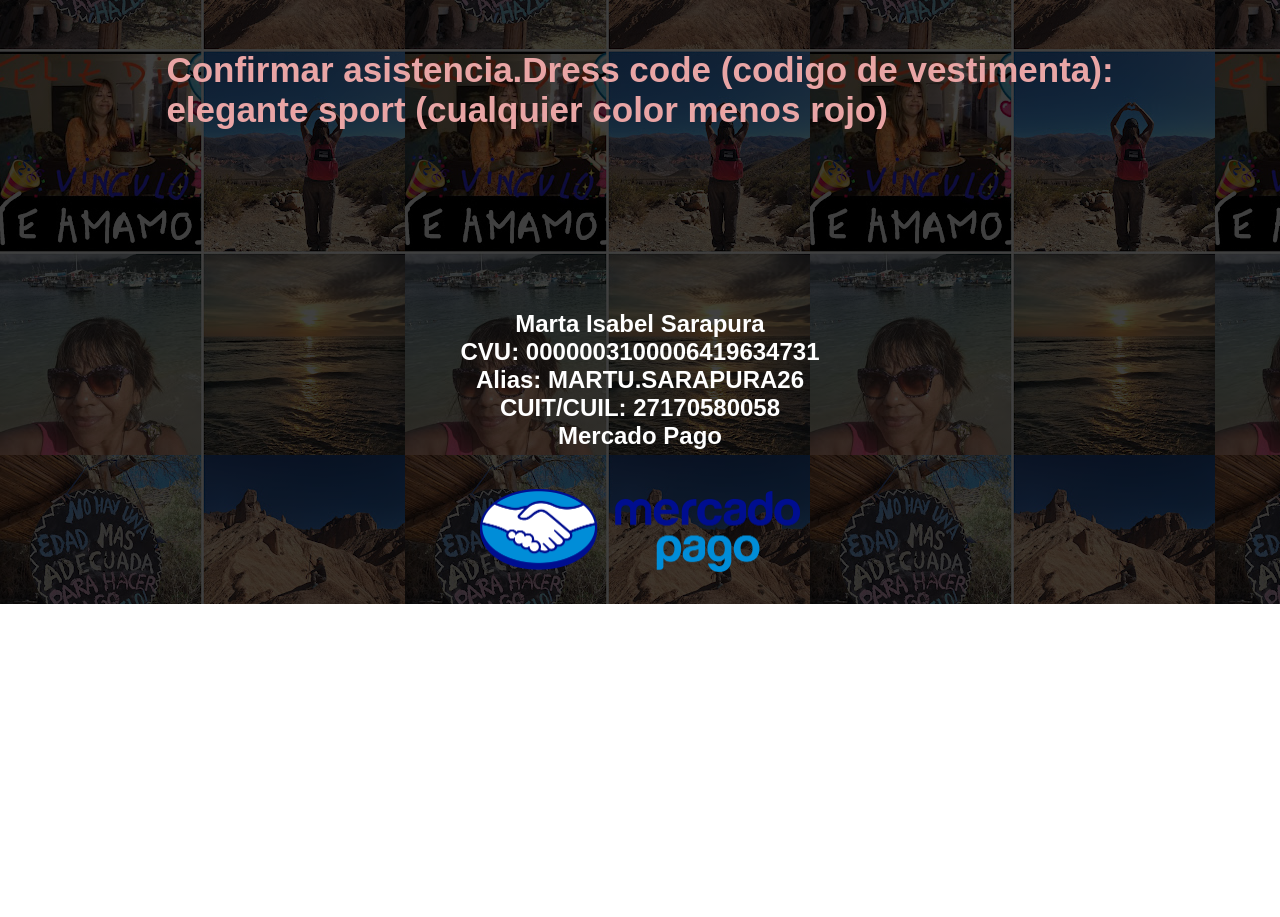
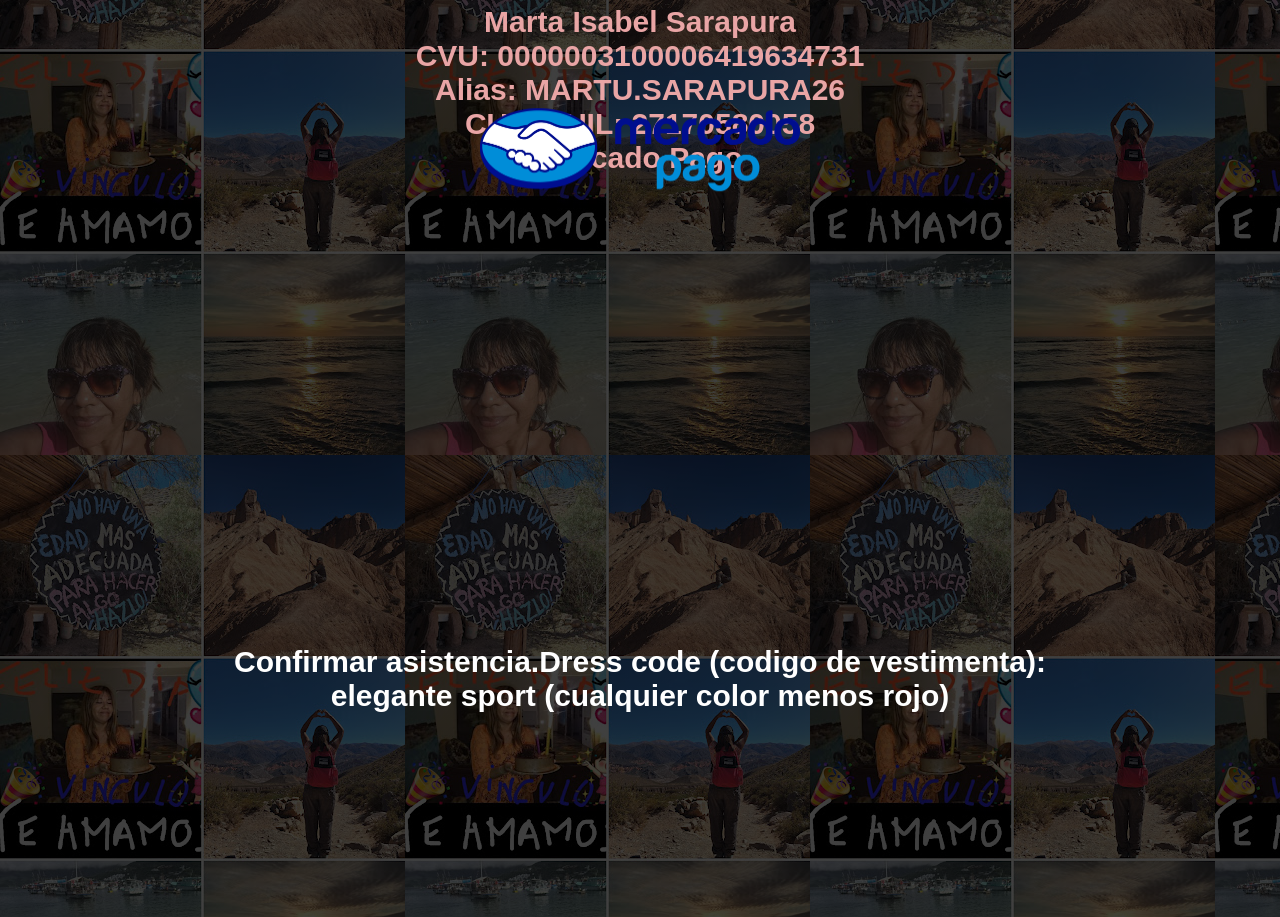
Before and after one commit to RecaldeFabrizio/tarjeta-de-cumplea-os-, a plain HTML site: page index.html in a window 1280 px wide. Shown: the part 2580-3497 px from the top of the page. Before the commit the page ends 3184 px from the top, so only its background shows below. Drawn offline with Linux system fonts and the light colour scheme; some packages are replaced by stand-ins of ours.

Commit message:
detalles

```diff
--- a/index.html
+++ b/index.html
@@ -50,10 +50,9 @@
     </div>
     <section class="list" id="list">
         <div class="lista">
-            <h1>LO MAS IMPORTANTE ES TU PRESENCIA EN ESTE DIA TAN ESPECIAL PARA MI.AHHH Y NO TE PREOCUPES POR TENER QUE BUSCAR UN REGALO! COMO QUIERO REGALARME UN VIAJE, ME PODES AYUDAR HACIENDO UNA TRANSFERENCIA A...</h1>
-            <h2>Confirmar asistencia.Dress code (codigo de vestimenta): <br>elegante sport (cualquier color menos rojo)</h2>
+            <h1>LO MAS IMPORTANTE ES TU PRESENCIA EN ESTE DIA TAN ESPECIAL PARA MI. <br>AHHH Y NO TE PREOCUPES POR TENER QUE BUSCAR UN REGALO! COMO QUIERO REGALARME UN VIAJE, ME PODES AYUDAR HACIENDO UNA TRANSFERENCIA A...</h1>
         </div>
-        <div class="listmp">
+        <div class="cvu">
             <h1>
                 Marta Isabel Sarapura <br>
                 CVU: 0000003100006419634731 <br>
@@ -65,6 +64,9 @@
         <div class="mp">
             <a href="https://link.mercadopago.com.ar/cumplemart"><img src="./img/mp.png" class="logmp"></a>
         </div>
+        <div class="confir">
+            <h1>Confirmar asistencia.Dress code (codigo de vestimenta): <br>elegante sport (cualquier color menos rojo)</h1>
+        </div>
     </section>
     <script src="./script.js"></script>
     <script src="https://maps.googleapis.com/maps/api/js?key=AIzaSyBDaeWicvigtP9xPv919E-RNoxfvC-Hqik&callback=iniciarMap"></script>
--- a/style.css
+++ b/style.css
@@ -169,14 +169,14 @@ body{
    color: #fff;
  }
 
- .lista h2{
+ .cvu{
    display: flex;
-   font-size: 35px;
-   justify-content: center;
-   color: #e9a5a5;
+   flex-wrap: wrap;
+   width: 100%;
+   min-width: 250px;
  }
 
- .listmp{
+ .cvu h1{
    display: flex;
    flex-direction: column;
    flex: 2;
@@ -184,10 +184,31 @@ body{
    margin-top: 250px;
    background-size: cover;
    background-position: center;
-   transform: translateY(-50%);
+   font-size: 30px;
+   transform: translateY(-200%);
+   text-align: center;
+   color: #e9a5a5;
+
+ }
+
+ .confir{
+   display: flex;
+   flex-wrap: wrap;
+   width: 100%;
+   min-width: 250px;
+ }
+
+ .confir h1{
+   flex-direction: column;
+   flex: 2;
+   width: 50%;
+   margin-top: 250px;
+   background-size: cover;
+   background-position: center;
+   font-size: 30px;
+   transform: translateY(-300%);
    text-align: center;
    color: #fff;
-
  }
 
  .mp a{
@@ -195,6 +216,7 @@ body{
    height: 25%;
    align-items: center;
    justify-content: center;
+   transform: translateY(-1800%);
 }
 
  .logmp{
```
